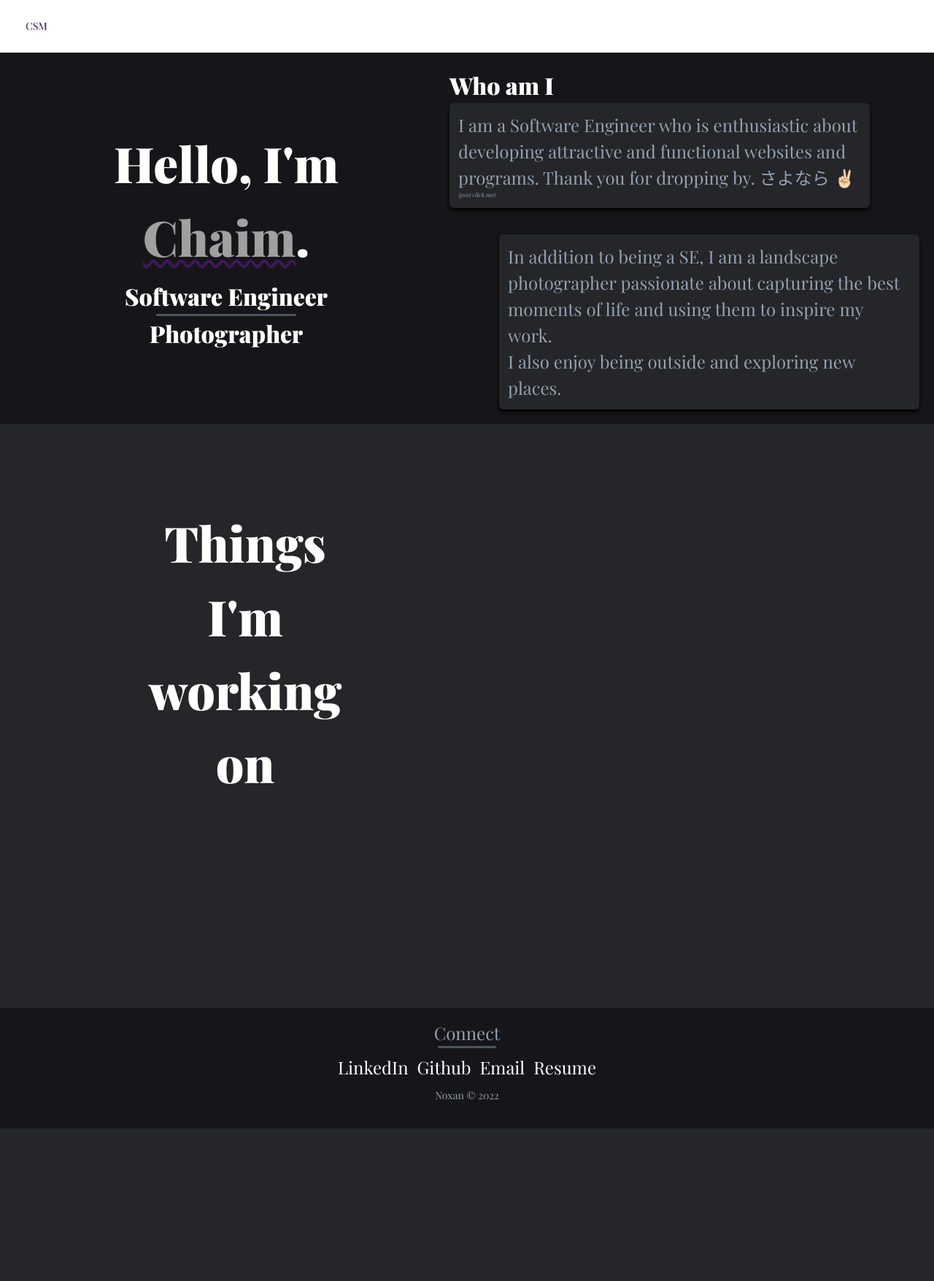
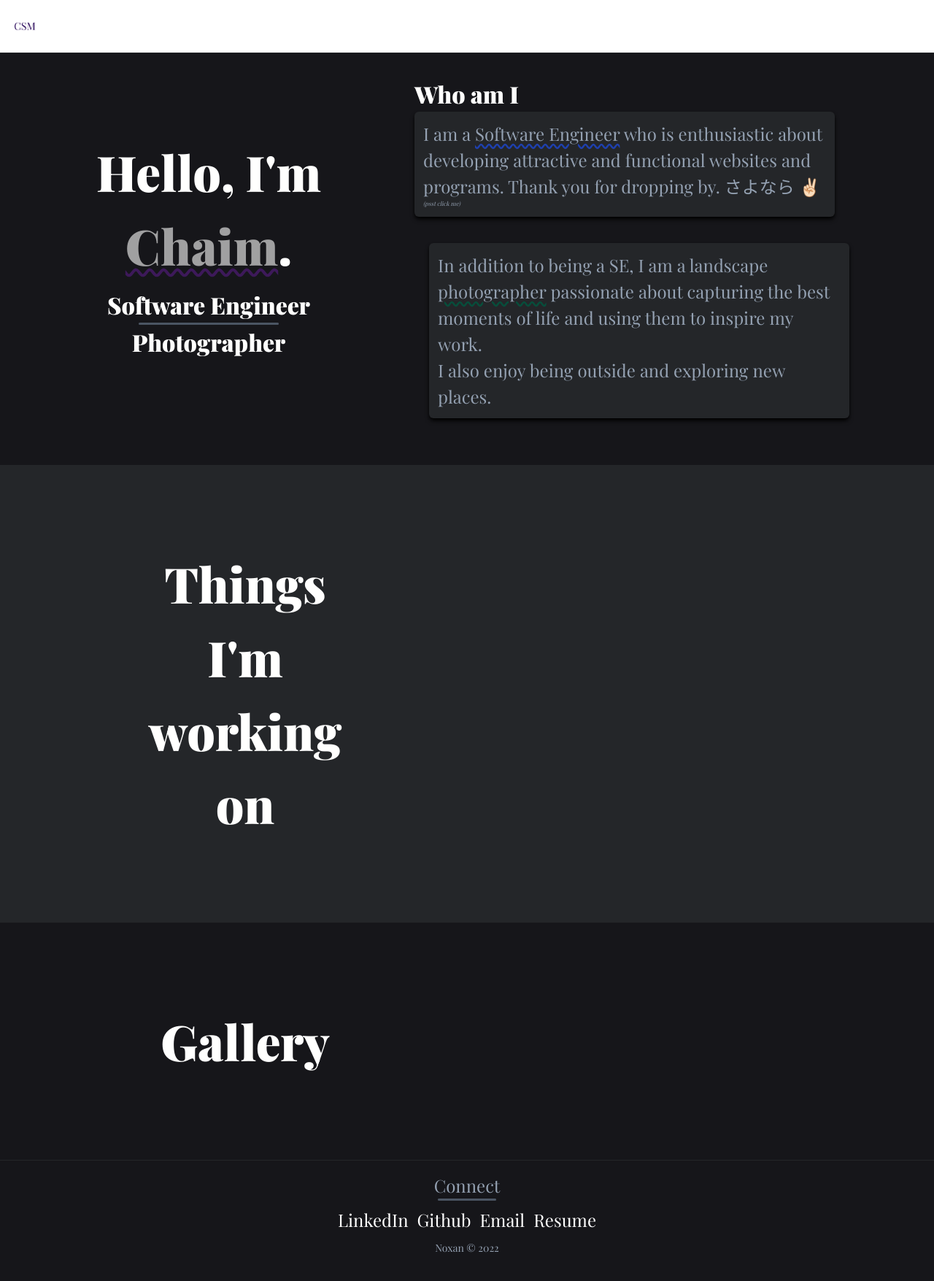
Before and after one commit to noxan-dev/personal-protfolioV2, a Flask app: page /redesign in a window 1280 px wide. Shown: the whole page at 73% size. Before the commit the page ends 1546 px from the top, so only its background shows below. Run offline with Flask 2, Linux system fonts and the light colour scheme; some libraries are stand-ins or nearby versions.

Commit message:
added routes and templates, changed to a base template system

```diff
--- a/app.py
+++ b/app.py
@@ -24,5 +24,17 @@ def redesign():
     return render_template('indexV2.html', year=year)
 
 
+@app.route('/about')
+# @cache.cached(timeout=60)
+def about():
+    return render_template('about.html')
+
+
+@app.route('/contact')
+# @cache.cached(timeout=60)
+def contact():
+    return render_template('contact.html')
+
+
 if __name__ == '__main__':
     app.run(debug=True, host='192.168.1.229', port=5000)
--- a/static/css/styles.css
+++ b/static/css/styles.css
@@ -26,8 +26,3 @@ p {
     color: #94a1b2;
     font-size: 1.5rem;
 }
-
-#work {
-    background-color: #242629;
-    height: 100vh;
-}
--- /dev/null
+++ b/templates/base.html
@@ -0,0 +1,60 @@
+<!DOCTYPE html>
+<html lang="en" class="scroll-smooth">
+<head>
+    <meta charset="UTF-8">
+    <meta name="viewport" content="width=device-width, initial-scale=1">
+    <meta name="description" content="software">
+    <link rel="apple-touch-icon" sizes="180x180"
+          href="{{ url_for('static', filename='images/favicon/apple-touch-icon.png') }}">
+    <link rel="icon" type="image/png" sizes="32x32"
+          href="{{ url_for('static', filename='images/favicon/favicon-32x32.png') }}">
+    <link rel="icon" type="image/png" sizes="16x16"
+          href="{{ url_for('static', filename='images/favicon/favicon-16x16.png') }}">
+    <link rel="manifest" href="{{ url_for('static', filename='images/favicon/site.webmanifest') }}">
+    <link rel="stylesheet" href="{{ url_for('static', filename='css/styles.css') }}">
+    <script src="https://cdn.tailwindcss.com"></script>
+    <link rel="preconnect" href="https://fonts.googleapis.com">
+    <link rel="preconnect" href="https://fonts.gstatic.com" crossorigin>
+    <link href="https://fonts.googleapis.com/css2?family=Playfair+Display:wght@400;600;900&display=swap"
+          rel="stylesheet">
+    <title>{% block title %}{% endblock title %}</title>
+</head>
+
+<body>
+<div class="layout">
+{% block navbar %}{% include 'navbar.html' %}{% endblock navbar %}
+
+{% block content %}
+
+
+{% endblock content %}
+</div>
+<div class="border-t border-[#242629]">
+    <footer id="footer" class="bg-[#16161a]">
+        <div class="text-center text py-4 justify-center">
+            <div class="grid gap-y-2 grid-rows-auto grid-flow-rows lg:grid-cols-auto lg:grid-rows-3 lg:grid-flow-col">
+                <div>
+                    <p>Connect</p>
+                    <hr class="border-b-2 rounded bg-gray-600 border-gray-600 mx-auto w-20">
+                </div>
+                <div class="mx-auto grid lg:gap-3 lg:grid-cols-auto lg:grid-flow-col">
+                    <a href="https://www.linkedin.com/in/chaimmalek/"><p
+                            class="text-white md:hover:bg-transparent hover:text-gray-400">LinkedIn</p></a>
+                    <a href="https://github.com/noxan-dev"><p
+                            class="text-white md:hover:bg-transparent hover:text-gray-400">Github</p></a>
+                    <a href="mailto:chaim.s.malek@gmail.com"><p
+                            class="text-white md:hover:bg-transparent hover:text-gray-400">Email</p></a>
+                    <a href="{{ url_for('static', filename='files/resume.pdf') }}"><p
+                            class="text-white md:hover:bg-transparent hover:text-gray-400">Resume</p>
+                    </a>
+                </div>
+                <p class="text-sm inset-x-0 bottom-0 top-full">Noxan &copy; {{ year }}</p>
+            </div>
+        </div>
+    </footer>
+</div>
+<script src="https://cdnjs.cloudflare.com/ajax/libs/jquery/3.6.0/jquery.min.js"></script>
+<script src="{{ url_for('static', filename='js/index.js') }}"></script>
+<script src="https://unpkg.com/flowbite@1.4.7/dist/flowbite.js"></script>
+</body>
+</html>
--- a/templates/indexV2.html
+++ b/templates/indexV2.html
@@ -1,35 +1,16 @@
-<!DOCTYPE html>
-<!--suppress HtmlUnknownTarget -->
-<html lang="en" class="scroll-smooth">
-<head>
-    <meta charset="UTF-8">
-    <meta name="viewport" content="width=device-width, initial-scale=1">
-    <meta name="description" content="software">
-    <link rel="apple-touch-icon" sizes="180x180"
-          href="{{ url_for('static', filename='images/favicon/apple-touch-icon.png') }}">
-    <link rel="icon" type="image/png" sizes="32x32"
-          href="{{ url_for('static', filename='images/favicon/favicon-32x32.png') }}">
-    <link rel="icon" type="image/png" sizes="16x16"
-          href="{{ url_for('static', filename='images/favicon/favicon-16x16.png') }}">
-    <link rel="manifest" href="{{ url_for('static', filename='images/favicon/site.webmanifest') }}">
-    <link rel="stylesheet" href="{{ url_for('static', filename='css/styles.css') }}">
-    <link rel="preconnect" href="https://fonts.googleapis.com">
-    <link rel="preconnect" href="https://fonts.gstatic.com" crossorigin>
-    <link href="https://fonts.googleapis.com/css2?family=Playfair+Display:wght@400;600;900&display=swap"
-          rel="stylesheet">
-    <title>Chaim's Portfolio</title>
-</head>
+{% extends 'base.html' %}
 
-<body>
-<div class="layout">
+{% block title %}Home{% endblock title %}
+
+
+{% block content %}
     <section id="introduction" class="bg-[#16161a]">
-        {% include 'navbar.html' %}
-        <div class="main px-5 py-5 grid gap-4 grid-rows-auto grid-flow-rows lg:grid-cols-auto lg:grid-flow-col h-fit">
+        <div class="main px-5 pt-8 pb-16 grid gap-4 grid-rows-auto grid-flow-rows lg:grid-cols-auto lg:grid-flow-col h-fit">
             <div class="place-self-center">
-                <div class="intro-text md:pl-24 lg:pr-24 lg:max-w-lg">
+                <div class="intro-text lg:px-24 lg:max-w-lg">
                     <div class="text-center">
                         <h1>Hello, I'm <span
-                                class="name animate-[pulse_4s_ease-in-out_infinite] underline decoration-wavy decoration-4 decoration-purple-900 underline-offset-4">Chaim</span>.
+                                class="animate-[pulse_4s_ease-in-out_infinite] underline decoration-wavy decoration-4 decoration-purple-900 underline-offset-4">Chaim</span>.
                         </h1>
                         <h2 class="pt-2">Software Engineer</h2>
                         <hr class="border-b-2 rounded bg-gray-600 border-gray-600 mx-auto w-3/5">
@@ -37,25 +18,28 @@
                     </div>
                 </div>
             </div>
-            <div class="grid gap-4 grid-rows-auto grid-flow-rows">
+            <div class="grid gap-4 grid-rows-auto grid-flow-rows lg:mr-24">
                 <div class="place-self-start">
                     <div class="synopsys lg:max-w-xl">
                         <h2>Who am I</h2>
-                        <div class="p-3 shadow-md shadow-current hover:shadow-current hover:shadow-lg active:shadow-inner active:shadow-current rounded-md bg-[#242629] cursor-pointer">
+                        <div class="p-3 shadow-md shadow-current lg:hover:shadow-current lg:hover:shadow-lg lg:active:shadow-inner lg:active:shadow-current rounded-md bg-[#242629] cursor-pointer">
                             <p>
-                                I am a Software Engineer who is enthusiastic about developing attractive and functional
+                                I am a <span
+                                    class="underline decoration-wavy decoration-3 decoration-blue-800 underline-offset-4">Software Engineer</span>
+                                who is enthusiastic about developing attractive and functional
                                 websites and programs. Thank you for dropping by. さよなら ✌🏻
                             </p>
-                            <p class="italic text-[8px]">(psst click me)</p>
+                            <p class="italic text-[8px] invisible lg:visible">(psst click me)</p>
                         </div>
                     </div>
                 </div>
                 <div class="place-self-end">
                     <div class="synopsys pt-5 lg:max-w-xl place-self-end">
-                        <div class="p-3 shadow-md shadow-current rounded-md bg-[#242629] hover:animate-bounce">
-                            <p>In addition to being a SE, I am a landscape photographer passionate about capturing the
-                                best
-                                moments of life and using them to inspire my work.</p>
+                        <div class="p-3 shadow-md shadow-current rounded-md bg-[#242629] lg:hover:animate-bounce">
+                            <p>In addition to being a SE, I am a landscape <span
+                                    class="underline decoration-wavy decoration-3 decoration-emerald-900 underline-offset-4">photographer</span>
+                                passionate about capturing the best moments of life and using them to inspire my work.
+                            </p>
                             <p>I also enjoy being outside and exploring new places.</p>
                         </div>
                     </div>
@@ -63,38 +47,18 @@
             </div>
         </div>
     </section>
-    <section id="work">
-        <div class="px-10 pt-5 lg:px-20 lg:py-28 h-screen">
+    <section id="work" class="bg-[#242629]">
+        <div class="px-10 pt-5 lg:px-20 lg:py-28 h-full">
             <div class="md:pl-24 lg:pr-24 lg:max-w-lg text-center">
                 <h1>Things I'm working on</h1>
             </div>
         </div>
     </section>
-    <footer id="about-me" class="bg-[#16161a]">
-        <div class="text-center text py-4 justify-center">
-            <div class="grid gap-y-2 grid-rows-auto grid-flow-rows lg:grid-cols-auto lg:grid-rows-3 lg:grid-flow-col">
-                <div>
-                    <p>Connect</p>
-                    <hr class="border-b-2 rounded bg-gray-600 border-gray-600 mx-auto w-20">
-                </div>
-                <div class="mx-auto grid lg:gap-3 lg:grid-cols-auto lg:grid-flow-col">
-                    <a href="https://www.linkedin.com/in/chaimmalek/"><p
-                            class="text-white md:hover:bg-transparent hover:text-gray-400">LinkedIn</p></a>
-                    <a href="https://github.com/noxan-dev"><p
-                            class="text-white md:hover:bg-transparent hover:text-gray-400">Github</p></a>
-                    <a href="mailto:chaim.s.malek@gmail.com"><p
-                            class="text-white md:hover:bg-transparent hover:text-gray-400">Email</p></a>
-                    <a href="{{ url_for('static', filename='files/resume.pdf') }}"><p
-                            class="text-white md:hover:bg-transparent hover:text-gray-400">Resume</p>
-                    </a>
-                </div>
-                <p class="text-sm inset-x-0 bottom-0 top-full">Noxan &copy; {{ year }}</p>
+    <section id="gallery" class="bg-[#16161a]">
+        <div class="px-10 pt-5 lg:px-20 lg:py-28 h-full">
+            <div class="md:pl-24 lg:pr-24 lg:max-w-lg text-center">
+                <h1 class="text-center">Gallery</h1>
             </div>
         </div>
-    </footer>
-</div>
-<script src="{{ url_for('static', filename='js/index.js') }}"></script>
-<script src="https://unpkg.com/flowbite@1.4.7/dist/flowbite.js"></script>
-<script src="https://cdn.tailwindcss.com"></script>
-</body>
-</html>
+    </section>
+{% endblock content %}
--- a/templates/navbar.html
+++ b/templates/navbar.html
@@ -1,44 +1,50 @@
+<header>
     <nav class="bg-white px-2 sm:px-4 py-2.5 dark:bg-[#16161a] border-b border-[#242629]">
-    <div id="collapse" class="container flex flex-wrap justify-between items-center mx-auto px-4 py-2">
+        <div id="collapse"
+             class="lg:container flex flex-wrap justify-between items-center lg:mx-auto px-4 py-2 lg:px-0 w-screen">
             <a href="" class="flex items-center">
-            <img src="{{ url_for('static', filename='images/logo.png') }}" class="mr-3 h-6 sm:h-9 text-white" alt="Logo">
+                <img src="{{ url_for('static', filename='images/logo.png') }}" class="mr-3 h-6 sm:h-9 text-white"
+                     alt="Logo">
                 <span class="self-center text-xl font-semibold whitespace-nowrap text-white">Chaim's Site</span>
             </a>
             <button data-collapse-toggle="mobile-menu" type="button"
-                class="transition-all inline-flex items-center p-2 ml-3 text-sm text-white rounded-lg md:hidden hover:bg-gray-100 focus:outline-none focus:ring-2 focus:ring-gray-200 dark:text-gray-400 dark:hover:bg-gray-700 dark:focus:ring-gray-600"
+                    class="transition-all inline-flex items-center p-2 ml-3 text-sm text-white rounded-lg lg:hidden hover:bg-gray-100 focus:outline-none focus:ring-2 focus:ring-gray-200 dark:text-gray-400 dark:hover:bg-gray-700 dark:focus:ring-gray-600"
                     aria-controls="mobile-menu" aria-expanded="false">
-            <svg xmlns="http://www.w3.org/2000/svg" class="w-6 h-6" fill="none" viewBox="0 0 24 24" stroke="currentColor">
-                <path stroke-linecap="round" stroke-linejoin="round" stroke-width="2" d="M4 6h16M4 12h8m-8 6h16"></path>
+                <svg xmlns="http://www.w3.org/2000/svg" class="w-6 h-6" fill="none" viewBox="0 0 24 24"
+                     stroke="currentColor">
+                    <path stroke-linecap="round" stroke-linejoin="round" stroke-width="2"
+                          d="M4 6h16M4 12h8m-8 6h16"></path>
                 </svg>
             </button>
-        <div class="hidden w-full md:block md:w-auto" id="mobile-menu">
-            <ul class="flex flex-col mt-4 md:flex-row md:space-x-8 md:mt-0 md:text-xl md:font-semibold">
+            <div class="hidden w-full lg:block lg:w-auto" id="mobile-menu">
+                <ul class="flex flex-col mt-4 lg:flex-row lg:space-x-8 lg:mt-0 lg:text-xl lg:font-semibold">
                     <li>
-                    <a href="#"
-                       class="block py-2 pr-4 pl-3 bg-blue-700 rounded md:bg-transparent md:p-0 text-white hover:text-gray-400"
+                        <a href="{{ url_for('redesign') }}"
+                           class="block py-2 pr-4 pl-3 bg-blue-700 rounded lg:bg-transparent lg:p-0 text-white hover:text-gray-400"
                            aria-current="page">Home</a>
                     </li>
                     <li>
-                    <a href="#"
-                       class="block py-2 pr-4 pl-3 border-gray-100 hover:bg-gray-50 md:hover:bg-transparent md:border-0 md:p-0 text-white hover:text-gray-400">About</a>
+                        <a href="{{ url_for('about') }}"
+                           class="block py-2 pr-4 pl-3 border-gray-100 hover:bg-gray-50 lg:hover:bg-transparent lg:border-0 lg:p-0 text-white hover:text-gray-400">About</a>
                     </li>
                     <li>
-                    <a href="#about-me"
-                       class="block py-2 pr-4 pl-3 border-gray-100 hover:bg-gray-50 md:hover:bg-transparent md:border-0 md:p-0 text-white hover:text-gray-400">Contact</a>
+                        <a href="{{ url_for('contact') }}"
+                           class="block py-2 pr-4 pl-3 border-gray-100 hover:bg-gray-50 lg:hover:bg-transparent lg:border-0 lg:p-0 text-white hover:text-gray-400">Contact</a>
                     </li>
                     <li>
                         <a href="#work"
-                       class="block py-2 pr-4 pl-3 border-gray-100 hover:bg-gray-50 md:hover:bg-transparent md:border-0 md:p-0 text-white hover:text-gray-400">Projects</a>
+                           class="block py-2 pr-4 pl-3 border-gray-100 hover:bg-gray-50 lg:hover:bg-transparent lg:border-0 lg:p-0 text-white hover:text-gray-400">Projects</a>
                     </li>
                     <li>
                         <a href="#"
-                       class="block py-2 pr-4 pl-3 hover:bg-gray-50 md:hover:bg-transparent md:border-0 md:p-0 text-white text-white hover:text-gray-400">Blog</a>
+                           class="block py-2 pr-4 pl-3 border-gray-100 hover:bg-gray-50 lg:hover:bg-transparent lg:border-0 lg:p-0 text-white hover:text-gray-400">Blog</a>
                     </li>
                     <li>
                         <a href="#"
-                       class="block py-2 pr-4 pl-3 hover:bg-gray-50 md:hover:bg-transparent md:border-0 md:p-0 text-white text-white hover:text-gray-400">Gallery</a>
+                           class="block py-2 pr-4 pl-3 border-gray-100 hover:bg-gray-50 lg:hover:bg-transparent lg:border-0 lg:p-0 text-white hover:text-gray-400">Gallery</a>
                     </li>
                 </ul>
             </div>
         </div>
     </nav>
+</header>
```
Also changed, not shown: templates/about.html (added, +17 -0 lines), templates/contact.html (added, +14 -0 lines), static/js/index.js (deleted). Lines whose indentation alone changed are shown as unchanged.
